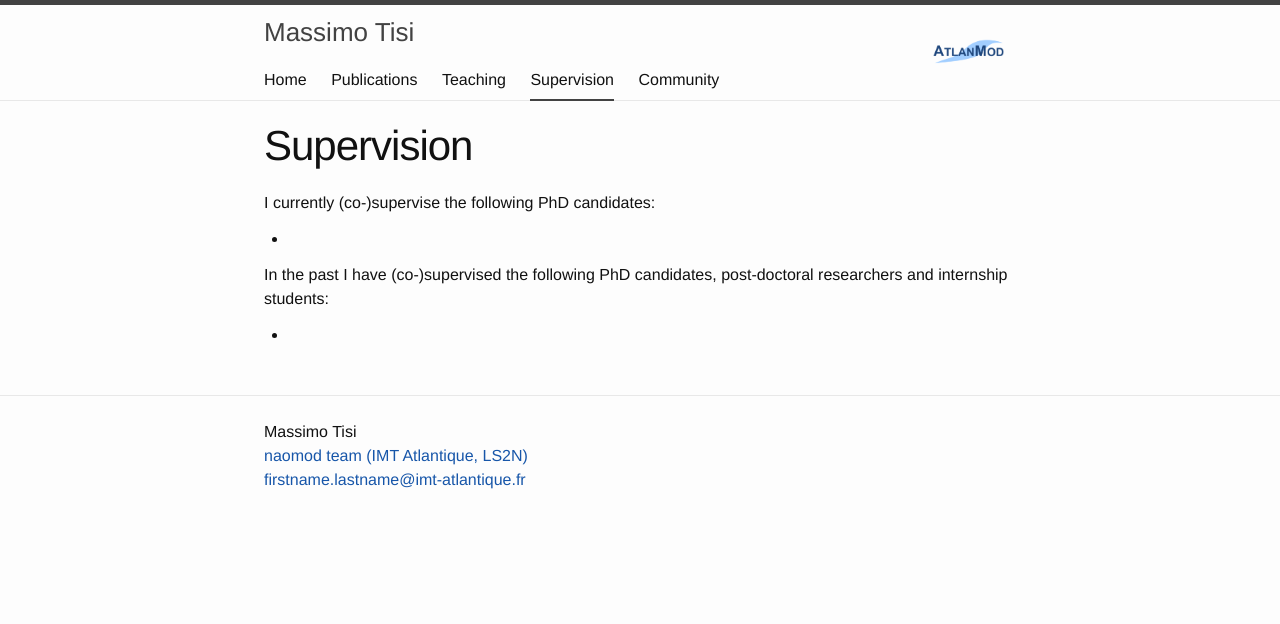
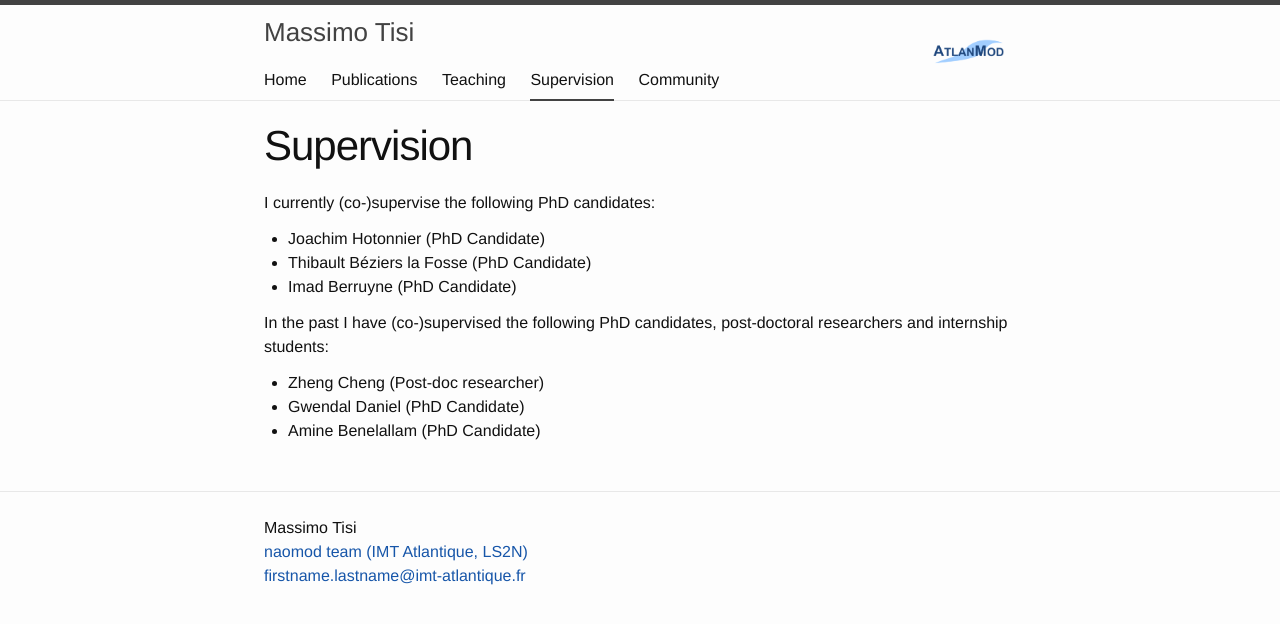
Before and after one commit to massimotisi/massimotisi.github.io, a Jekyll site: the page built from supervision.md, in a window 1280 px wide. Shown: the top 624 px of the page. Built offline with Jekyll 4.4.1, drawn with Linux system fonts in a browser that asks for light colours.

Commit message:
some names

```diff
--- a/supervision.md
+++ b/supervision.md
@@ -5,7 +5,11 @@ order: 3
 ---
 
 I currently (co-)supervise the following PhD candidates:
-*
+* Joachim Hotonnier (PhD Candidate)
+* Thibault Béziers la Fosse (PhD Candidate)
+* Imad Berruyne (PhD Candidate)
 
 In the past I have (co-)supervised the following PhD candidates, post-doctoral researchers and internship students:
-*
+* Zheng Cheng (Post-doc researcher)
+* Gwendal Daniel (PhD Candidate)
+* Amine Benelallam (PhD Candidate)
```
